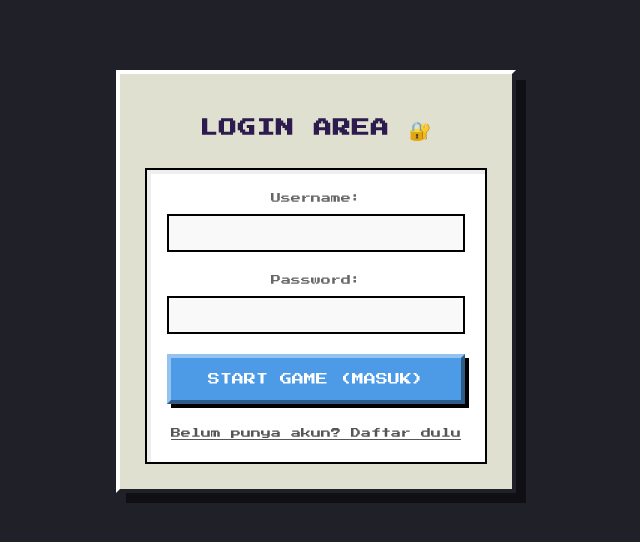
After one commit to AerynnnSh/uangku-pixel, a PHP site: page /login.php in a window 1280 px wide. The commit adds this page. Shown: the top 542 px of the page, without its empty margins (324-964 px from the left). Run offline with PHP 8.4, Linux system fonts and the light colour scheme.

Commit message:
Major Update: Menambah Login System, Tema RPG, dan Hapus Modal

```diff
--- /dev/null
+++ b/login.php
@@ -0,0 +1,71 @@
+<?php
+session_start(); // Mulai sesi (Siapkan gelang)
+
+// Kalau sudah login, lempar langsung ke index
+if(isset($_SESSION['status']) && $_SESSION['status'] == "login"){
+    header("location:index.php");
+}
+
+include 'koneksi.php';
+
+// LOGIKA LOGIN
+if(isset($_POST['username'])){
+    $username = $_POST['username'];
+    $password = $_POST['password'];
+
+    // 1. Cari user berdasarkan username
+    $query = "SELECT * FROM users WHERE username='$username'";
+    $result = mysqli_query($koneksi, $query);
+    $cek = mysqli_num_rows($result);
+
+    if($cek > 0){
+        $data = mysqli_fetch_assoc($result);
+
+        // 2. Cek apakah password cocok dengan yang di database?
+        if(password_verify($password, $data['password'])){
+            // SUKSES! Berikan "Gelang Konser" (Session)
+            $_SESSION['username'] = $username;
+            $_SESSION['status'] = "login";
+
+            header("location:index.php");
+        } else {
+            $error = "Password Salah!";
+        }
+    } else {
+        $error = "Username tidak ditemukan!";
+    }
+}
+?>
+
+<!DOCTYPE html>
+<html>
+<head>
+    <title>Login - Uangku</title>
+    <link href="https://fonts.googleapis.com/css2?family=Press+Start+2P&display=swap" rel="stylesheet">
+    <link rel="stylesheet" href="style.css">
+</head>
+<body>
+    <div class="game-container" style="max-width: 400px; text-align: center; margin-top: 50px;">
+
+        <h2>LOGIN AREA 🔐</h2>
+
+        <?php if(isset($error)): ?>
+            <p style="color: red; background: #ffcccb; padding: 10px; border: 2px solid red;">
+                ⚠️ <?php echo $error; ?>
+            </p>
+        <?php endif; ?>
+
+        <form action="" method="POST">
+            <label>Username:</label>
+            <input type="text" name="username" required>
+
+            <label>Password:</label>
+            <input type="password" name="password" required>
+
+            <button type="submit" class="btn">START GAME (MASUK)</button>
+            <br><br>
+            <a href="register.php" style="color: #555; font-size: 10px;">Belum punya akun? Daftar dulu</a>
+        </form>
+    </div>
+</body>
+</html>
--- /dev/null
+++ b/logout.php
@@ -0,0 +1,5 @@
+<?php
+session_start();
+session_destroy(); // Hancurkan gelang/session
+header("location:login.php");
+?>
--- a/style.css
+++ b/style.css
@@ -1,107 +1,231 @@
-/* --- SETTINGAN AWAL --- */
+/* --- RESET & VARIABLES --- */
 :root {
-  --bg-color: #2d1b4e; /* Ungu gelap */
-  --container-bg: #f0f0f0; /* Abu terang */
-  --text-color: #222;
-  --accent-green: #00e676; /* Hijau neon */
-  --accent-red: #ff1744; /* Merah neon */
-  --border-style: 4px solid #000; /* Border tebal khas pixel */
+  --bg-color: #202028; /* Hitam abu soft */
+  --card-bg: #e0e0d0; /* Putih gading retro */
+  --primary: #4d9be6; /* Biru RPG */
+  --success: #8bce5a; /* Hijau Gameboy */
+  --danger: #d95763; /* Merah Pixel */
+  --text-main: #2d1b4e;
+  --border-light: #ffffff;
+  --border-dark: #202028;
+}
+
+* {
+  box-sizing: border-box;
 }
 
 body {
   font-family: "Press Start 2P", cursive;
   background-color: var(--bg-color);
-  padding: 30px;
+  color: var(--text-main);
+  padding: 20px;
+  margin: 0;
   image-rendering: pixelated;
   font-size: 12px;
-  color: var(--text-color);
+  line-height: 1.6;
 }
 
-/* --- WADAH UTAMA (Biar rapi di tengah) --- */
+/* --- CONTAINER ALA GAME WINDOW --- */
 .game-container {
-  background-color: var(--container-bg);
-  border: var(--border-style);
-  box-shadow: 8px 8px 0px #000;
-  max-width: 800px;
+  background-color: var(--card-bg);
+  max-width: 850px;
   margin: 0 auto;
-  padding: 20px;
+  padding: 25px;
+
+  /* Efek 3D Border Khas Retro */
+  border-top: 4px solid var(--border-light);
+  border-left: 4px solid var(--border-light);
+  border-right: 4px solid var(--border-dark);
+  border-bottom: 4px solid var(--border-dark);
+  box-shadow: 10px 10px 0px rgba(0, 0, 0, 0.5);
 }
 
-h1,
 h2,
 h3 {
   text-align: center;
+  color: var(--text-main);
+  margin-bottom: 25px;
   text-transform: uppercase;
-  color: var(--bg-color);
-  text-shadow: 2px 2px 0px #bbb;
-  margin-bottom: 30px;
-  line-height: 1.5;
+  letter-spacing: 1px;
+}
+
+hr {
+  border: 2px dashed #999;
+  margin: 30px 0;
+}
+
+/* --- HEADER BAR (User & Logout) --- */
+.header-bar {
+  display: flex;
+  justify-content: space-between;
+  align-items: center;
+  background: #fff;
+  border: 2px solid #000;
+  padding: 10px 15px;
+  margin-bottom: 25px;
+  box-shadow: 4px 4px 0 #ccc;
 }
 
 /* --- FORMULIR --- */
 form {
-  border: var(--border-style);
+  background: #fff;
   padding: 20px;
-  background: #fff;
-  margin-bottom: 30px;
+  border: 2px solid #000;
+  box-shadow: inset 4px 4px 0 #eee; /* Efek kedalaman */
 }
 
 label {
   display: block;
-  margin-bottom: 10px;
-  color: #555;
+  margin-bottom: 8px;
+  font-size: 10px;
+  color: #666;
 }
 
 input,
 select,
 textarea {
   font-family: "Press Start 2P", cursive;
-  width: 90%; /* Diset 90% biar gak nabrak pinggir */
-  padding: 10px;
+  width: 100%;
+  padding: 12px;
   border: 2px solid #000;
-  background: #eee;
+  background: #f9f9f9;
   font-size: 10px;
-  margin-bottom: 15px;
+  margin-bottom: 20px;
+  transition: all 0.2s;
 }
 
 input:focus,
 select:focus,
 textarea:focus {
   outline: none;
-  background: #fff;
-  border-color: var(--accent-green);
+  background: #e6f7ff;
+  border-color: var(--primary);
+  transform: scale(1.01);
 }
 
-/* --- TOMBOL --- */
+/* --- TOMBOL 3D --- */
 button,
 .btn {
   font-family: "Press Start 2P", cursive;
-  background-color: var(--accent-green);
-  color: #000;
-  border: var(--border-style);
-  padding: 15px 20px;
+  width: 100%;
+  padding: 15px;
+  border: none;
   cursor: pointer;
-  width: 100%;
   font-size: 12px;
+  color: #fff;
+  text-transform: uppercase;
+  position: relative;
+
+  /* Efek 3D Button */
+  background-color: var(--primary);
+  border-top: 4px solid rgba(255, 255, 255, 0.4);
+  border-left: 4px solid rgba(255, 255, 255, 0.4);
+  border-right: 4px solid rgba(0, 0, 0, 0.4);
+  border-bottom: 4px solid rgba(0, 0, 0, 0.4);
   box-shadow: 4px 4px 0px #000;
-  text-decoration: none;
-  display: inline-block;
-  text-align: center;
 }
 
 button:active,
 .btn:active {
-  transform: translate(4px, 4px);
+  transform: translate(4px, 4px); /* Efek tombol ditekan */
   box-shadow: none;
+  border: none; /* Hilangkan border 3D saat ditekan */
+  background-color: #3a8ccf;
 }
 
-/* --- TABEL --- */
+/* Warna Khusus Tombol */
+.btn-danger {
+  background-color: var(--danger);
+}
+.btn-success {
+  background-color: var(--success);
+  color: #000;
+}
+
+/* --- DASHBOARD SALDO (RESPONSIF) --- */
+.dashboard-grid {
+  display: grid;
+  grid-template-columns: repeat(3, 1fr); /* 3 Kolom */
+  gap: 15px;
+  margin-bottom: 30px;
+}
+
+.card {
+  background: #202028;
+  color: #fff;
+  padding: 20px;
+  text-align: center;
+  border: 4px solid #000;
+  position: relative;
+}
+
+.card::after {
+  /* Hiasan baut di pojok */
+  content: "";
+  position: absolute;
+  top: 5px;
+  right: 5px;
+  width: 6px;
+  height: 6px;
+  background: #555;
+  box-shadow: -5px 0 0 #555; /* Baut kedua */
+}
+
+.card small {
+  color: #aaa;
+  font-size: 8px;
+  display: block;
+  margin-bottom: 10px;
+}
+.card .nominal {
+  font-size: 14px;
+  margin-top: 5px;
+  display: block;
+}
+.text-green {
+  color: var(--success);
+}
+.text-red {
+  color: var(--danger);
+}
+.text-white {
+  color: #fff;
+}
+
+/* --- FILTER BAR --- */
+.filter-box {
+  background: #dcdcdc;
+  padding: 15px;
+  border: 2px dashed #777;
+  text-align: center;
+  margin-bottom: 30px;
+  display: flex;
+  justify-content: center;
+  gap: 10px;
+  align-items: center;
+  flex-wrap: wrap;
+}
+
+.filter-box select {
+  width: auto;
+  margin-bottom: 0;
+}
+.filter-box button {
+  width: auto;
+  padding: 12px 20px;
+}
+
+/* --- TABEL (Agar bisa discroll di HP) --- */
+.table-responsive {
+  overflow-x: auto;
+  border: 4px solid #000;
+}
+
 table {
   width: 100%;
   border-collapse: collapse;
-  border: var(--border-style);
-  font-size: 10px;
   background: #fff;
+  white-space: nowrap; /* Mencegah teks turun baris di HP */
 }
 
 th {
```
Also changed, not shown: other parts of style.css (+83 -18 lines), index.php (+152 -118 lines), register.php (added, +50 -0 lines).
